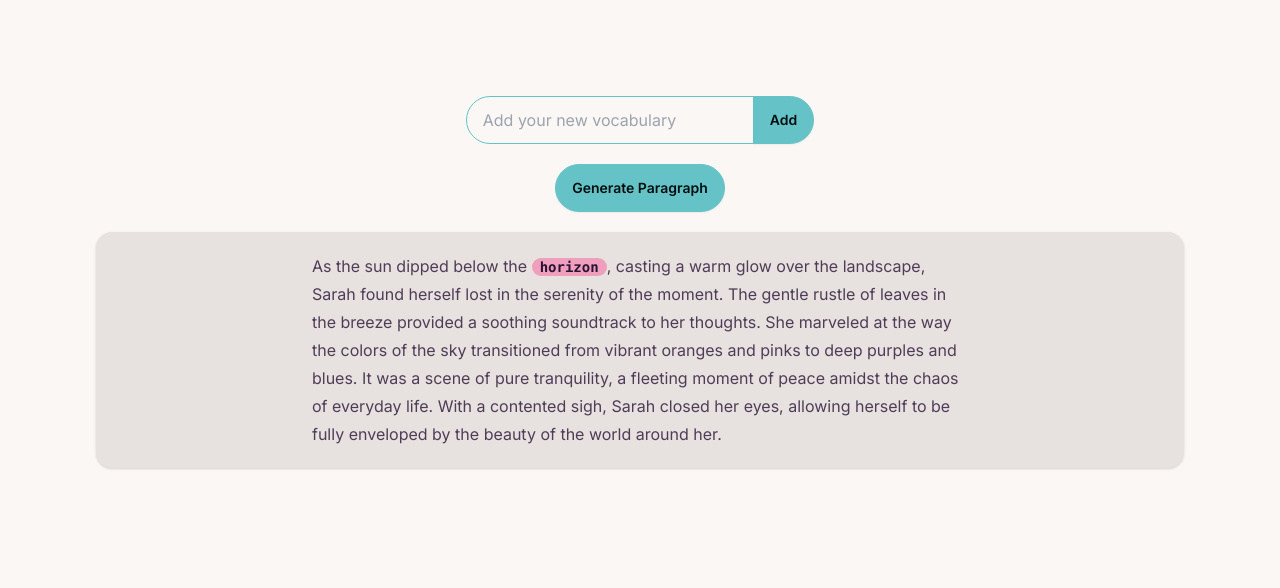
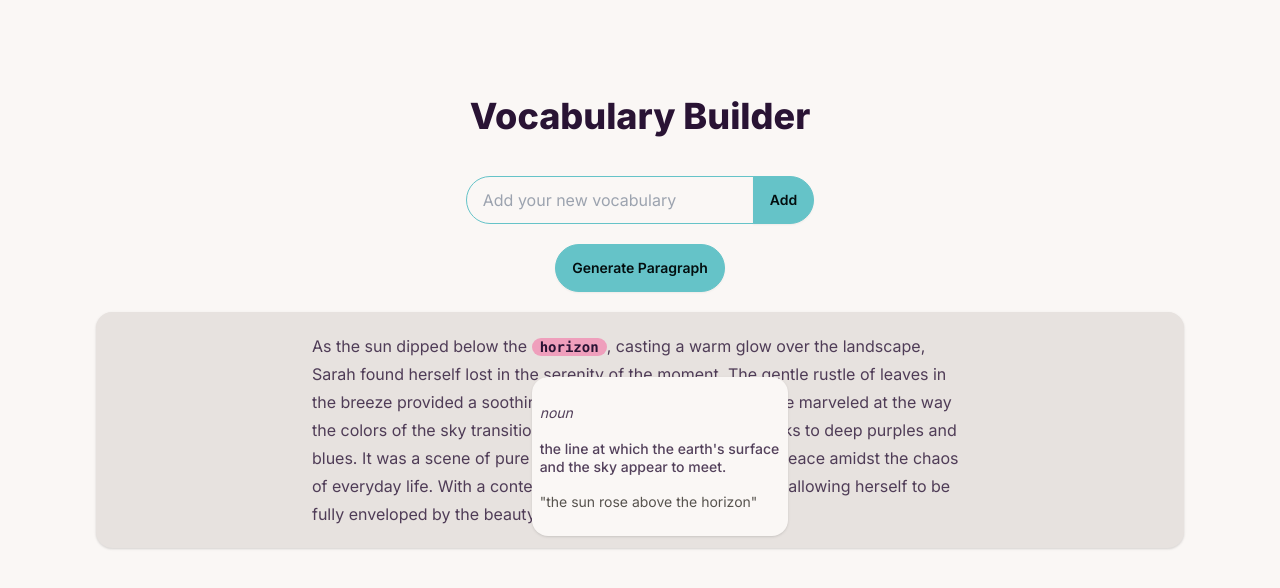
Before and after one commit to maydayo/vocab-builder-frontend, a Next.js app: page / in a window 1280 px wide. Both pictures are taken after a click on the element "horizon". Shown: the top 588 px of the page. Built offline with nearby package versions, Linux system fonts and the light colour scheme.

Commit message:
feat: implement show word's meaning on hover

```diff
--- a/src/app/(protect)/page.tsx
+++ b/src/app/(protect)/page.tsx
@@ -4,7 +4,10 @@ import { VocabularyAddBox } from "../../components/VocabularyAddBox";
 
 export default function HomePage() {
   return (
-    <main className="flex min-h-screen flex-col items-center gap-5 p-24">
+    <main className="flex min-h-screen flex-col items-center gap-5 py-24 px-5 md:px-12 lg:px-24">
+      <article className="prose">
+        <h1 className="pb-5">Vocabulary Builder</h1>
+      </article>
       <VocabularyAddBox />
       <ParagraphGenerator />
     </main>
--- a/src/components/ParagraphGeneratorBox.tsx
+++ b/src/components/ParagraphGeneratorBox.tsx
@@ -16,10 +16,10 @@ export function ParagraphGenerator() {
           <HighlightedParagraph
             paragraph={data.paragraph}
             vocabularyList={data.vocabularyList}
-            onWordClick={() => {}}
+            onWordHover={() => {}}
           />
         ) : null}
-        {isError ? <p className="text-red-800">{errorMessage}</p> : null}
+        {isError ? <p className="text-error">{errorMessage}</p> : null}
       </div>
     </>
   );
@@ -28,32 +28,59 @@ export function ParagraphGenerator() {
 type HighlightedParagraphProps = {
   paragraph: string;
   vocabularyList: Vocabulary[];
-  onWordClick: (word: string) => void;
+  onWordHover: (word: string) => void;
 };
 const HighlightedParagraph = (props: HighlightedParagraphProps) => {
-  const { paragraph, vocabularyList, onWordClick } = props;
-  console.log(vocabularyList, splitIntoWords(paragraph));
+  const { paragraph, vocabularyList, onWordHover: onWordClick } = props;
   function splitIntoWords(text: string): string[] {
     return text.split(/\b/);
   }
 
-  function isWordInVocabulary(word: string): boolean {
-    return vocabularyList.some(
+  const getVocabularyFromWord = (word: string) => {
+    return vocabularyList.find(
       (vocabulary) => vocabulary.word.toLowerCase() === word.toLowerCase()
     );
-  }
+  };
 
   const renderHighlightedWords = (words: string[]) => {
     return words.map((word, index) => {
-      if (isWordInVocabulary(word)) {
+      const vocabulary: Vocabulary | undefined = getVocabularyFromWord(word);
+      if (vocabulary) {
         return (
+          <>
+            <div className="dropdown dropdown-hover" key={index}>
+              <div tabIndex={0}>
                 <code
-            key={index}
                   className="bg-secondary cursor-pointer"
                   onClick={() => onWordClick(word)}
                 >
                   {word}
                 </code>
+              </div>
+              <ul
+                tabIndex={0}
+                className="text-sm dropdown-content z-[1] p-2 shadow bg-base-100 rounded-box w-64"
+              >
+                {vocabulary.wordDefinition.meanings.map((meaning, index) => {
+                  return (
+                    <div key={index}>
+                      <p className="italic">{meaning.partOfSpeech}</p>
+                      {meaning.definitions.map((definition, index) => (
+                        <div className="leading-tight" key={index}>
+                          <p className="font-medium leading-tight">
+                            {definition.definition}
+                          </p>
+                          <p className="text-stone-600" key={index}>
+                            {`"${definition.example}"`}
+                          </p>
+                        </div>
+                      ))}
+                    </div>
+                  );
+                })}
+              </ul>
+            </div>
+          </>
         );
       } else {
         return <span key={index}>{word}</span>;
--- a/src/hooks/useParagraph.hook.ts
+++ b/src/hooks/useParagraph.hook.ts
@@ -47,7 +47,22 @@ async function fetchParagraph(): Promise<FetchParagraphResponse> {
         userId: "",
         word: "horizon",
         folderId: "",
-        wordDefinition: { meanings: [] },
+        wordDefinition: {
+          meanings: [
+            {
+              partOfSpeech: "noun",
+              definitions: [
+                {
+                  definition:
+                    "the line at which the earth's surface and the sky appear to meet.",
+                  synonyms: [],
+                  antonyms: [],
+                  example: "the sun rose above the horizon",
+                },
+              ],
+            },
+          ],
+        },
         learningTimes: 0,
         status: "remembered",
         createdAt: new Date(),
```
Lines whose indentation alone changed are shown as unchanged.
